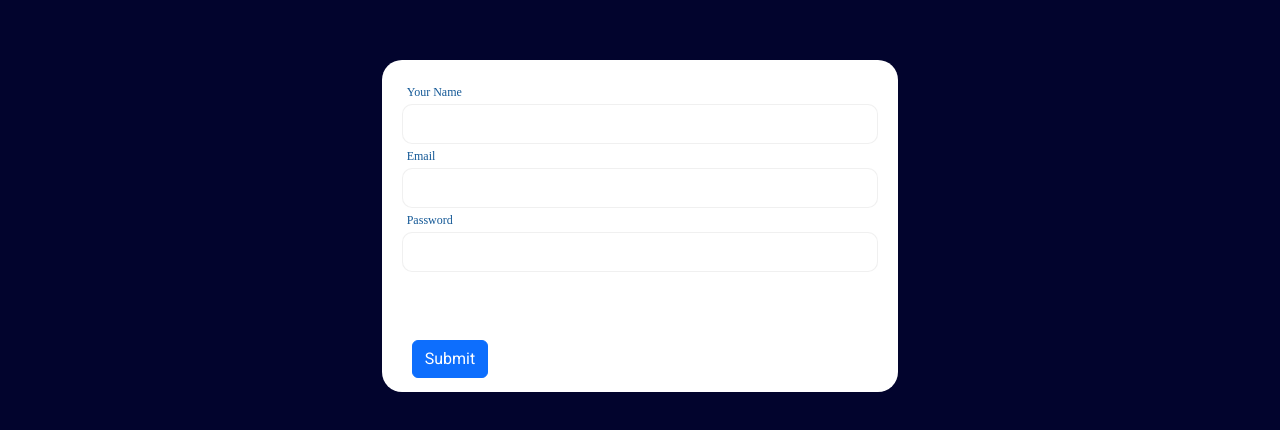
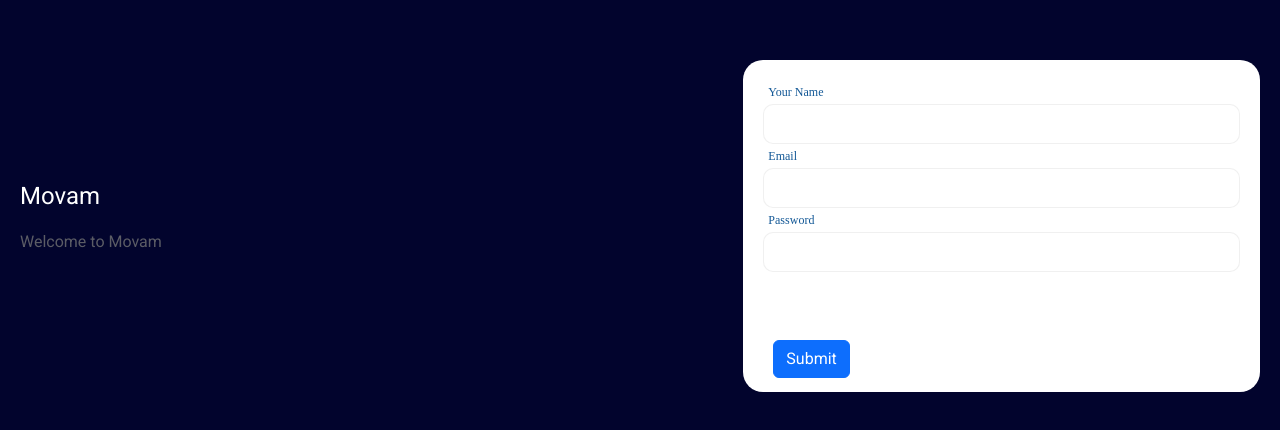
Before and after one commit to peterdgreat/Angular-movam, an Angular app: page /login in a window 1280 px wide. Shown: the part 174-604 px from the top of the page. Built offline with nearby package versions, Linux system fonts and the light colour scheme.

Commit message:
Passed data to users page

```diff
--- a/src/app/app-routing.module.ts
+++ b/src/app/app-routing.module.ts
@@ -1,10 +1,11 @@
 import { NgModule } from '@angular/core';
 import { RouterModule, Routes } from '@angular/router';
 import { LoginComponent } from './pages/login/login.component';
-
+import { UserDetailsComponent } from './pages/user-details/user-details.component';
 const routes: Routes = [
   { path: '', redirectTo: 'login', pathMatch: 'full' },
   { path: 'login', component: LoginComponent },
+  { path: 'user-details', component: UserDetailsComponent },
 ];
 
 @NgModule({
--- a/src/app/app.module.ts
+++ b/src/app/app.module.ts
@@ -7,11 +7,13 @@ import { LoginComponent } from './pages/login/login.component';
 import { BrowserAnimationsModule } from '@angular/platform-browser/animations';
 
 import { FormsModule, ReactiveFormsModule } from '@angular/forms';
+import { UserDetailsComponent } from './pages/user-details/user-details.component';
 
 @NgModule({
   declarations: [
     AppComponent,
-    LoginComponent
+    LoginComponent,
+    UserDetailsComponent
   ],
   imports: [
     BrowserModule,
--- a/src/app/pages/login/login.component.css
+++ b/src/app/pages/login/login.component.css
@@ -87,7 +87,10 @@ label {
 }
 
 .login-container {
-  background-color: #02042d;
-  height: 100vh;
   padding:0 20px;
+  height: 100%;
 }
+
+.welcome-note{
+  color:  #5B5C65;
+}
--- a/src/app/pages/login/login.component.html
+++ b/src/app/pages/login/login.component.html
@@ -1,8 +1,12 @@
-<div class="login-container d-flex flex-column justify-content-center ">
+<div class="login-container d-flex flex-column justify-content-center">
   <div class="row">
+    <div class="d-none d-lg-flex col-7 flex-column justify-content-center">
+      <h1 class="text-white">Movam</h1>
+      <h3 class="welcome-note">Welcome to Movam</h3>
+    </div>
     <form
       [formGroup]="loginDetails"
-      class="form-container col-10  col-lg-5 d-flex flex-column"
+      class="form-container col-10 col-lg-5 d-flex flex-column"
     >
       <section class="d-flex flex-column">
         <label class="login-label" for="name">Your Name</label>
@@ -16,7 +20,10 @@
         />
         <div
           class="error"
-          *ngIf="loginDetails.get('name')?.hasError('required') && loginDetails.get('name')?.dirty"
+          *ngIf="
+            loginDetails.get('name')?.hasError('required') &&
+            loginDetails.get('name')?.dirty
+          "
         >
           Name is required
         </div>
@@ -33,13 +40,19 @@
         />
         <div
           class="error"
-          *ngIf="loginDetails.get('email')?.hasError('required') && loginDetails.get('email')?.dirty"
+          *ngIf="
+            loginDetails.get('email')?.hasError('required') &&
+            loginDetails.get('email')?.dirty
+          "
         >
           Email is required
         </div>
         <div
           class="error"
-        *ngIf="loginDetails.get('email')?.hasError('email') && loginDetails.get('email')?.dirty "
+          *ngIf="
+            loginDetails.get('email')?.hasError('email') &&
+            loginDetails.get('email')?.dirty
+          "
         >
           Enter a Valid Email Address
         </div>
@@ -57,7 +70,8 @@
         <div
           class="error"
           *ngIf="
-            loginDetails.get('password')?.hasError('required') && loginDetails.get('password')?.dirty
+            loginDetails.get('password')?.hasError('required') &&
+            loginDetails.get('password')?.dirty
           "
         >
           Password is required
@@ -65,10 +79,13 @@
         <div
           class="error"
           *ngIf="
-          (loginDetails.get('password')?.hasError('pattern') || loginDetails.get('password')?.hasError('minlength')) && loginDetails.get('password')?.dirty
+            (loginDetails.get('password')?.hasError('pattern') ||
+              loginDetails.get('password')?.hasError('minlength')) &&
+            loginDetails.get('password')?.dirty
           "
         >
-        Password must be at least 6 characters long and contain at least one number, one uppercase and one lowercase letter, one special character
+          Password must be at least 6 characters long and contain at least one
+          number, one uppercase and one lowercase letter, one special character
         </div>
       </section>
 
--- a/src/app/pages/login/login.component.ts
+++ b/src/app/pages/login/login.component.ts
@@ -1,14 +1,14 @@
 import { Component, OnInit } from '@angular/core';
-import { Validators, UntypedFormBuilder, FormControl } from '@angular/forms';
+import { Validators, FormControl, FormBuilder } from '@angular/forms';
 import { Router } from '@angular/router';
+import { UserDetailsService } from 'src/app/services/user-details.service';
 
 @Component({
   selector: 'app-login',
   templateUrl: './login.component.html',
-  styleUrls: ['./login.component.css']
+  styleUrls: ['./login.component.css'],
 })
 export class LoginComponent implements OnInit {
-
   loading: boolean = false;
   type: string = 'submit';
   submitted: boolean = false;
@@ -27,15 +27,13 @@ export class LoginComponent implements OnInit {
     ]),
   });
 
-
   constructor(
     private router: Router,
-    private fb: UntypedFormBuilder,
+    private fb: FormBuilder,
+    private userDetails: UserDetailsService
   ) {}
 
-  ngOnDestroy(): void {
-
-  }
+  ngOnDestroy(): void {}
 
   ngOnInit(): void {}
 
@@ -44,15 +42,16 @@ export class LoginComponent implements OnInit {
     if (this.loginDetails.invalid) {
       return;
     } else {
-
-
+      this.userDetails.setUserDetails([
+        {
+          email: this.loginDetails.value?.email!,
+          name: this.loginDetails.value.name!,
+          password: this.loginDetails.value.password!,
+        },
+      ]);
+      this.router.navigate(['/user-details']);
     }
 
-    // this.router.navigate(['client/user/otp'], { state: { routeUrl: 'client/user/dashboard'} });
     console.log(this.loginDetails.value);
   }
-  forgotPassword() {
-    console.log('Forgot Password');
-  }
-
 }
--- /dev/null
+++ b/src/app/pages/user-details/user-details.component.html
@@ -0,0 +1,22 @@
+<div class="user-details pt-3 text-white d-flex flex-column justify-content-center align-items-center">
+    <h1>User Information</h1>
+    <ul class="list-unstyled border border-primary col-8 d-flex flex-column align-items-center" *ngIf="userDetails">
+<li *ngFor="let userDetail of userDetails">
+<section class="d-flex justify-content-between">
+    <span>Name</span>
+    <span>{{userDetail.name}}</span>
+</section>
+<section class="d-flex justify-content-between">
+    <span>Email</span>
+    <span>{{userDetail.email}}</span>
+</section>
+<section class="d-flex justify-content-between">
+    <span>Password</span>
+    <span>{{userDetail.password}}</span>
+</section>
+</li>
+    </ul>
+    <div *ngIf="!userDetails">
+        User Details are not available.
+    </div>
+</div>
--- /dev/null
+++ b/src/app/pages/user-details/user-details.component.ts
@@ -0,0 +1,21 @@
+import { Component, OnInit } from '@angular/core';
+import { UserDetailsService } from 'src/app/services/user-details.service';
+import { UserDetails } from 'src/app/types/user-details';
+
+@Component({
+  selector: 'app-user-details',
+  templateUrl: './user-details.component.html',
+  styleUrls: ['./user-details.component.css']
+})
+export class UserDetailsComponent implements OnInit {
+ userDetails?: UserDetails[]
+  constructor(private userDetailService:UserDetailsService) { }
+
+  ngOnInit(): void {
+    if(this.userDetailService.getUserDetails()){
+    this.userDetails = this.userDetailService.getUserDetails()
+ console.log(`userDetails: ${this.userDetails![0]}`)
+    }
+  }
+
+}
--- /dev/null
+++ b/src/app/services/user-details.service.ts
@@ -0,0 +1,19 @@
+import { Injectable } from '@angular/core';
+import { UserDetails } from '../types/user-details';
+
+@Injectable({
+  providedIn: 'root'
+})
+export class UserDetailsService {
+  userDetails?:UserDetails[]
+
+  constructor() { }
+
+  setUserDetails(userDetails:UserDetails[]){
+    this.userDetails = userDetails
+  }
+
+  getUserDetails(){
+    return this.userDetails
+  }
+}
--- /dev/null
+++ b/src/app/types/user-details.ts
@@ -0,0 +1,5 @@
+export interface UserDetails {
+    email: string;
+    name: string;
+    password: string;
+}
--- a/src/styles.css
+++ b/src/styles.css
@@ -1,5 +1,12 @@
 /* You can add global styles to this file, and also import other style files */
 @import "~bootstrap/dist/css/bootstrap.css";
 
-html, body { height: 100%; }
-body { margin: 0; font-family: Roboto, "Helvetica Neue", sans-serif; }
+html,
+body {
+  height: 100%;
+  background-color: #02042d;
+}
+body {
+  margin: 0;
+  font-family: Roboto, "Helvetica Neue", sans-serif;
+}
```
Also changed, not shown: src/app/pages/user-details/user-details.component.css (added), 2 other files (tests, documents, lock files or other folders). Lines whose indentation alone changed are shown as unchanged.
